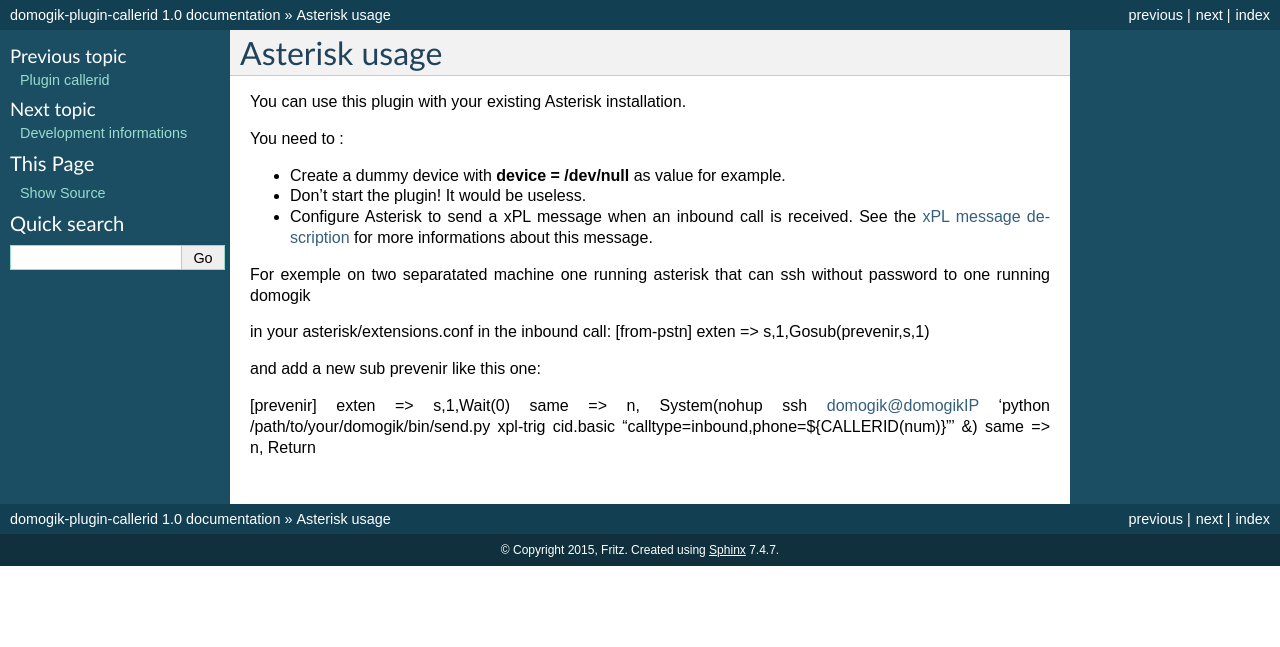
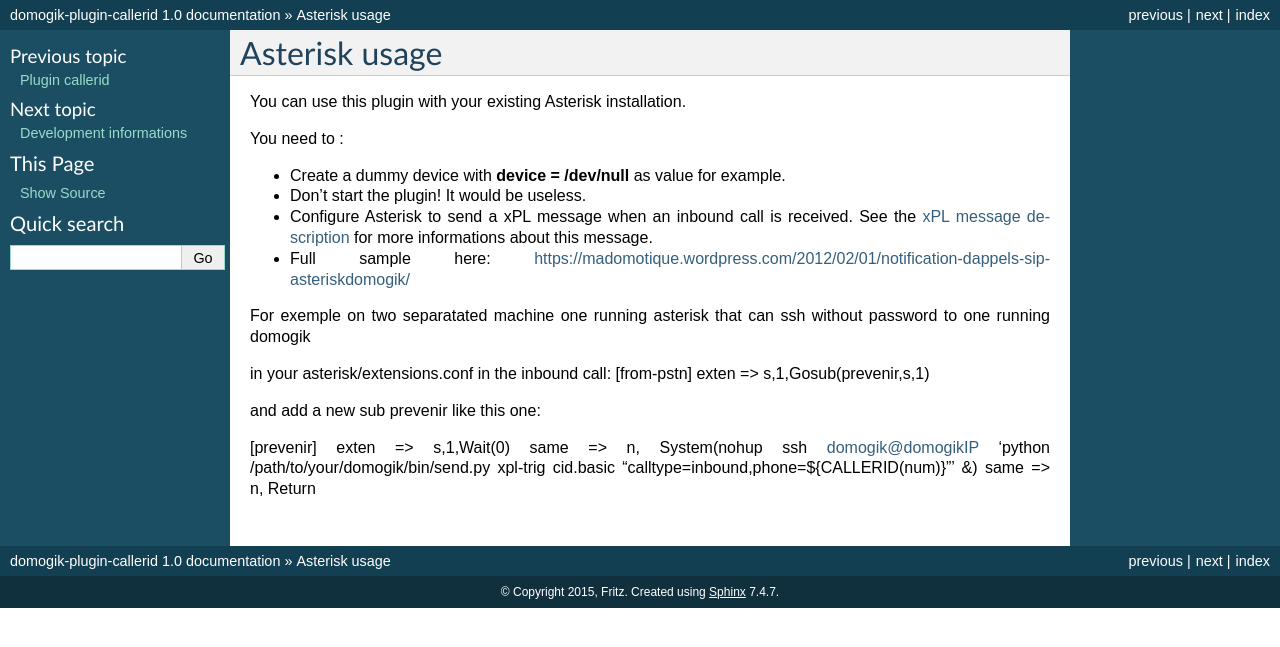
Before and after one commit to fritz-smh/domogik-plugin-callerid, a Sphinx documentation site: the page built from docs/asterisk.txt, in a window 1280 px wide. Shown: the top 647 px of the page. Built offline with Sphinx 7.4.7, drawn with Linux system fonts in a browser that asks for light colours.

Commit message:
Update asterisk.txt

```diff
--- a/docs/asterisk.txt
+++ b/docs/asterisk.txt
@@ -11,6 +11,7 @@ You need to :
 * Create a dummy device with **device = /dev/null** as value for example.
 * Don't start the plugin! It would be useless.
 * Configure Asterisk to send a xPL message when an inbound call is received. See the :doc:`xPL message description </dev>` for more informations about this message.
+* Full sample here: https://madomotique.wordpress.com/2012/02/01/notification-dappels-sip-asteriskdomogik/
 
 For exemple on two separatated machine one running asterisk that can ssh without password to one running domogik
 
```
